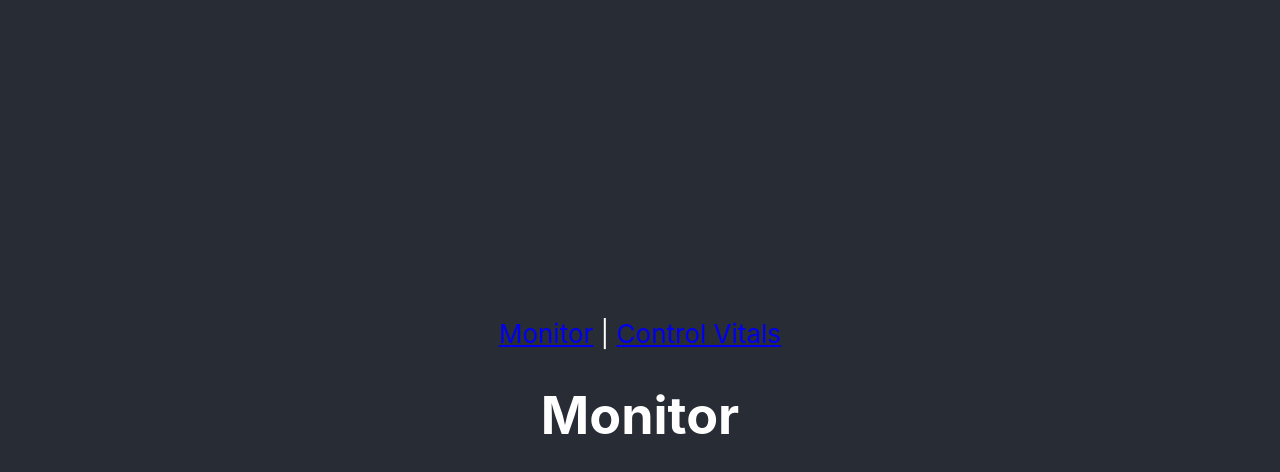
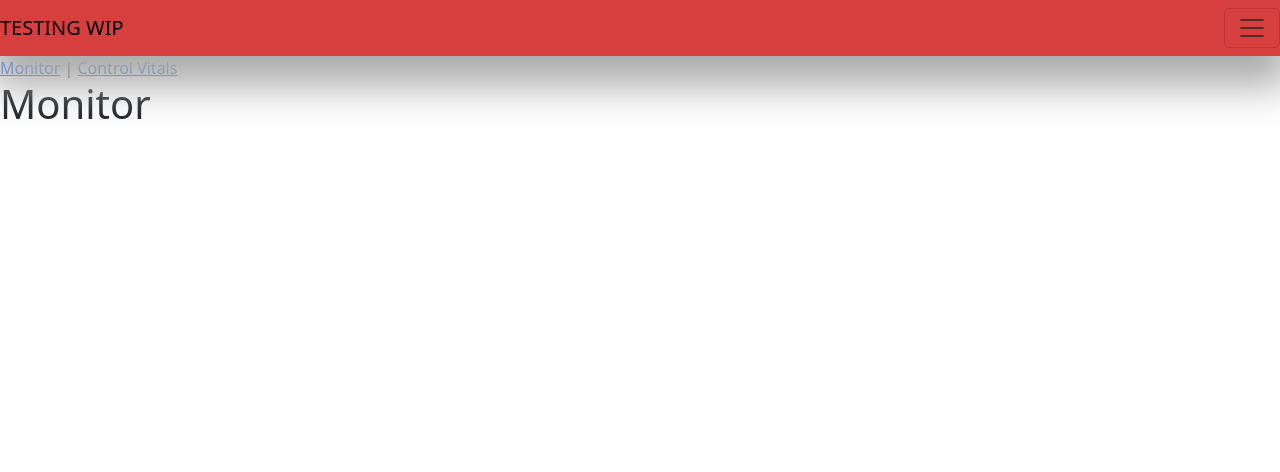
Before and after one commit to Online-Vitals-Monitor/Online-Vitals-Monitor, a React (Create React App) app in the folder frontend/: page / in a window 1280 px wide. Shown: the top 472 px of the page. Built offline with nearby package versions, Linux system fonts and the light colour scheme.

Commit message:
installed Bootstrap, added components folder in src, created header file with Header.tsx and css, made changes to app (deleted the header there)

```diff
--- a/frontend/package.json
+++ b/frontend/package.json
@@ -8,10 +8,11 @@
     "@testing-library/react": "^16.3.0",
     "@testing-library/user-event": "^13.5.0",
     "@types/jest": "^30.0.0",
+    "bootstrap": "^5.3.8",
     "react": "^19.2.0",
     "react-dom": "^19.2.0",
     "react-router-dom": "^7.9.4",
-    "react-scripts": "5.0.1",
+    "react-scripts": "^5.0.1",
     "web-vitals": "^2.1.4"
   },
   "scripts": {
--- a/frontend/src/App.tsx
+++ b/frontend/src/App.tsx
@@ -1,12 +1,14 @@
-import { BrowserRouter as Router, Routes, Route, Link } from 'react-router-dom';
-import MonitorView from './pages/monitorView';
-import ValuesView from './pages/controlVitalsView';
-import './App.css';
+import { BrowserRouter as Router, Routes, Route, Link } from "react-router-dom";
+import MonitorView from "./pages/monitorView";
+import ValuesView from "./pages/controlVitalsView";
+import "./App.css";
+import Header from "./components/header/Header";
 
 const App: React.FC = () => {
   return (
-    <div className="App">
-      <header className="App-header">
+    // <div className="App">
+    <>
+      <Header />
       <Router>
         <nav>
           <Link to="/">Monitor</Link> | <Link to="/values">Control Vitals</Link>
@@ -16,9 +18,8 @@ const App: React.FC = () => {
           <Route path="/values" element={<ValuesView />} />
         </Routes>
       </Router>
-      </header>
-    </div>
+    </>
   );
-}
+};
 
 export default App;
--- /dev/null
+++ b/frontend/src/components/header/Header.css
@@ -0,0 +1,30 @@
+.custom-navbar {
+  background-color: #d73e3e; /* green test color */
+  box-shadow: 0 4px 8px rgba(0, 0, 0, 0.1);
+  display: flex;
+  justify-content: space-evenly;
+  width: 100%;
+}
+
+/* Optional: override Bootstrap text colors */
+.custom-navbar .nav-link {
+  color: white !important;
+}
+
+.custom-navbar .nav-link:hover {
+  color: #d4f5d0 !important; /* lighter green on hover */
+}
+
+.navbar {
+    flex-wrap: wrap;
+    box-shadow: 0px 20px 40px 10px #aaa;
+    padding: 20px 20px 0px;
+
+}
+
+.navbar-nav {
+  display: flex;
+  justify-content: space-evenly;
+  width: 70%;
+
+}
--- /dev/null
+++ b/frontend/src/components/header/Header.tsx
@@ -0,0 +1,74 @@
+import "./Header.css";
+
+// Bootstrap NavBar with some tweaks
+
+const Header = () => {
+  return (
+    <>
+      <nav className="navbar custom-navbar">
+        <a className="navbar-brand" href="#">
+          TESTING WIP
+        </a>
+        <button
+          className="navbar-toggler"
+          type="button"
+          data-toggle="collapse"
+          data-target="#navbarSupportedContent"
+          aria-controls="navbarSupportedContent"
+          aria-expanded="false"
+          aria-label="Toggle navigation"
+        >
+          <span className="navbar-toggler-icon"></span>
+        </button>
+
+        <div className="collapse navbar-collapse" id="navbarSupportedContent">
+          <ul className="navbar-nav mr-auto">
+            <li className="nav-item active">
+              <a className="nav-link" href="#">
+                Home <span className="sr-only">(current)</span>
+              </a>
+            </li>
+            <li className="nav-item">
+              <a className="nav-link" href="#">
+                Link
+              </a>
+            </li>
+            <li className="nav-item dropdown">
+              <a
+                className="nav-link dropdown-toggle"
+                href="#"
+                id="navbarDropdown"
+                role="button"
+                data-toggle="dropdown"
+                aria-haspopup="true"
+                aria-expanded="false"
+              >
+                Dropdown
+              </a>
+              <div className="dropdown-menu" aria-labelledby="navbarDropdown">
+                <a className="dropdown-item" href="#">
+                  Action
+                </a>
+                <a className="dropdown-item" href="#">
+                  Another action
+                </a>
+                <div className="dropdown-divider"></div>
+                <a className="dropdown-item" href="#">
+                  Something else here
+                </a>
+              </div>
+            </li>
+            <li className="nav-item">
+              <a className="nav-link disabled" href="#">
+                Disabled
+              </a>
+            </li>
+          </ul>
+          <form className="form-inline my-2 my-lg-0"></form>
+        </div>
+      </nav>
+    </>
+  );
+};
+
+export default Header;
```
Also changed, not shown: frontend/src/index.tsx (+9 -6 lines), 2 other files (tests, documents, lock files or other folders). Lines whose indentation alone changed are shown as unchanged.
